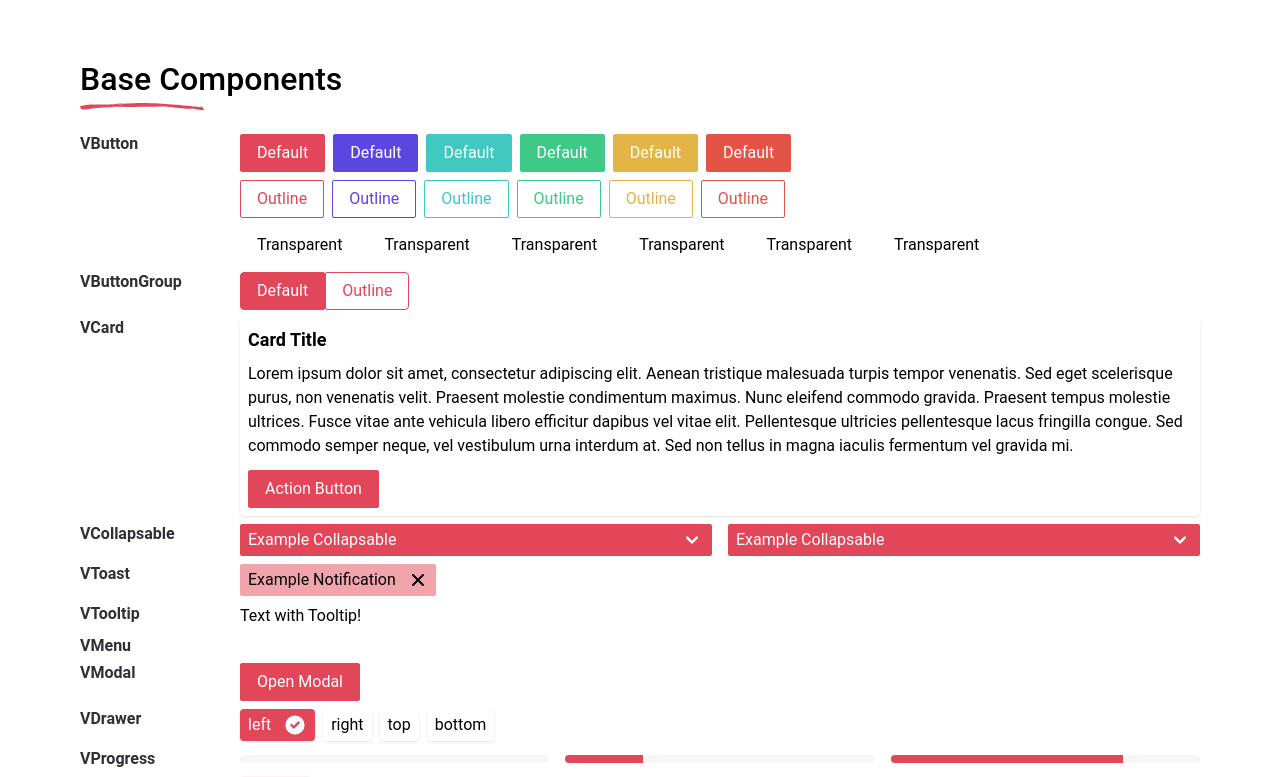
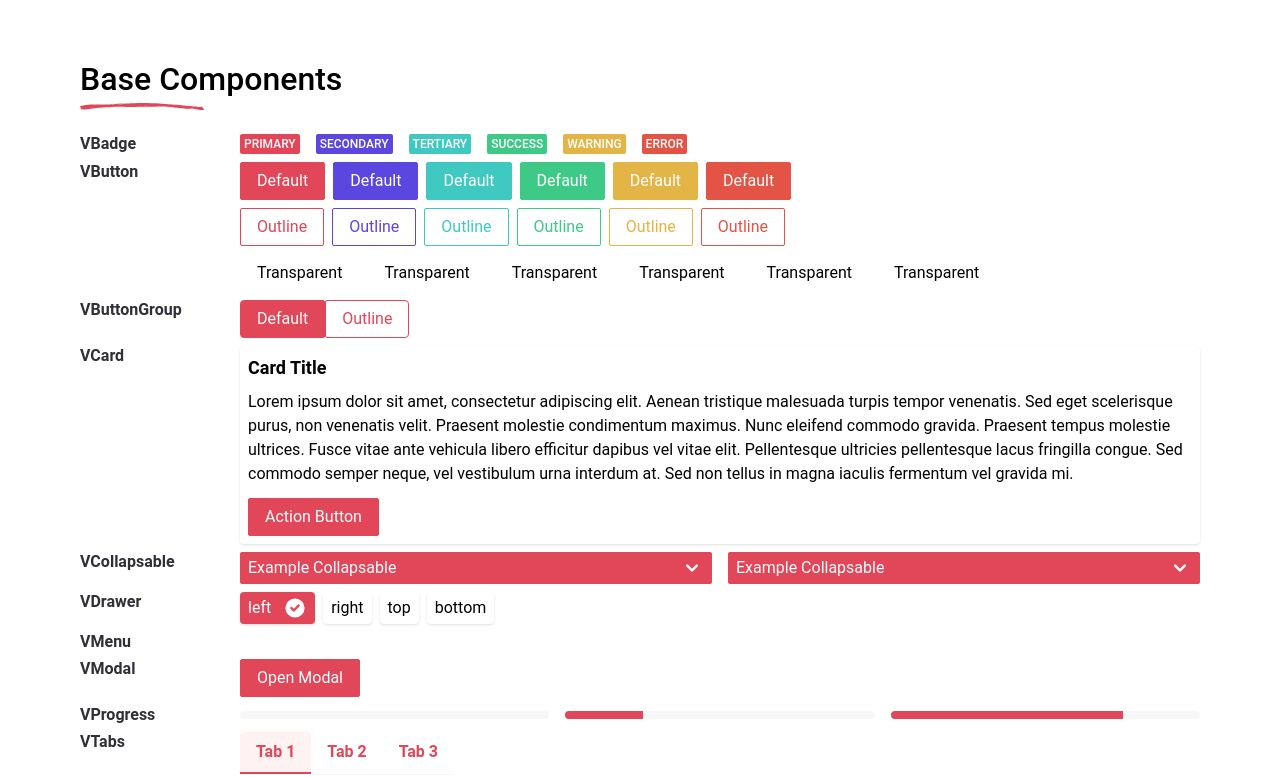
Before and after one commit to builtbykrit/vue-starter, a Vue app: page / in a window 1280 px wide. Shown: the part 1462-2239 px from the top of the page. Built offline with nearby package versions, Linux system fonts and the light colour scheme.

Commit message:
Created VBadge Component

```diff
--- /dev/null
+++ b/src/components/_library/general/VBadge.vue
@@ -0,0 +1,32 @@
+<template>
+  <div :class="[variantStyles, 'rounded-sm v-overline-xs py-px px-1']">
+    <slot></slot>
+  </div>
+</template>
+
+<script setup>
+import { computed } from "vue"
+
+const props = defineProps({
+  color: { type: String, default: "primary" },
+})
+
+// Update variant styles to match app
+// Remember to write out everything so PurgeCSS doesn't remove them
+const variantStyles = computed(() => {
+  switch (props.color) {
+    default:
+      return "bg-primary-500 text-white"
+    case "secondary":
+      return "bg-secondary-500 text-white"
+    case "tertiary":
+      return "bg-tertiary-500 text-white"
+    case "success":
+      return "bg-success-500 text-white"
+    case "warning":
+      return "bg-warning-500 text-white"
+    case "error":
+      return "bg-error-500 text-white"
+  }
+})
+</script>
--- a/src/views/sandbox/FormControlComponents.vue
+++ b/src/views/sandbox/FormControlComponents.vue
@@ -168,7 +168,6 @@ import useVuelidate from "@vuelidate/core"
 import PaintUnderline from "@/assets/paint-underline.svg"
 import SandboxRow from "@/views/sandbox/SandboxRow.vue"
 
-
 const selectItems = [
   { text: "Item 1", value: 1 },
   { text: "Item 2", value: 2 },
--- a/src/views/sandbox/GeneralComponents.vue
+++ b/src/views/sandbox/GeneralComponents.vue
@@ -2,6 +2,15 @@
   <div>
     <h3 class="v-heading-lg">Base Components</h3>
     <PaintUnderline class="text-primary-500 mb-6" />
+
+    <SandboxRow title="VBadge">
+      <VBadge color="primary">Primary</VBadge>
+      <VBadge color="secondary">Secondary</VBadge>
+      <VBadge color="tertiary">Tertiary</VBadge>
+      <VBadge color="success">Success</VBadge>
+      <VBadge color="warning">Warning</VBadge>
+      <VBadge color="error">Error</VBadge>
+    </SandboxRow>
 
     <SandboxRow title="VButton">
       <div class="flex flex-col gap-2">
@@ -58,6 +67,7 @@
         </template>
       </VCard>
     </SandboxRow>
+
     <SandboxRow title="VCollapsable">
       <VCollapsable
         button="Example Collapsable"
@@ -82,15 +92,17 @@
         elementum vitae varius at, lacinia tincidunt arcu."
       </VCollapsable>
     </SandboxRow>
-    <SandboxRow title="VToast">
-      <VToast :notification="{ message: 'Example Notification' }" />
+
+    <SandboxRow title="VDrawer">
+      <VRadioGroup
+        v-model="state.drawerLocation"
+        :items="['left', 'right', 'top', 'bottom']"
+        horizontal
+        @update:model-value="state.showDrawer = true"
+      />
+      <VDrawer v-model="state.showDrawer" :position="state.drawerLocation" />
     </SandboxRow>
-    <SandboxRow title="VTooltip">
-      <VTooltip>
-        <template #activator>Text with Tooltip!</template>
-        <span>Test Tooltip</span>
-      </VTooltip>
-    </SandboxRow>
+
     <SandboxRow title="VMenu">
       <VMenu :items="menuItems">
         <template #activator>
@@ -98,6 +110,7 @@
         </template>
       </VMenu>
     </SandboxRow>
+
     <SandboxRow title="VModal">
       <VButton @click="state.showModal = true">Open Modal</VButton>
       <VModal
@@ -119,22 +132,26 @@
         </template>
       </VModal>
     </SandboxRow>
-    <SandboxRow title="VDrawer">
-      <VRadioGroup
-        v-model="state.drawerLocation"
-        :items="['left', 'right', 'top', 'bottom']"
-        horizontal
-        @update:model-value="state.showDrawer = true"
-      />
-      <VDrawer v-model="state.showDrawer" :position="state.drawerLocation" />
-    </SandboxRow>
+
     <SandboxRow title="VProgress">
       <VProgress indeterminate />
       <VProgress percentage="25" />
       <VProgress percentage="75" />
     </SandboxRow>
+
     <SandboxRow title="VTabs">
       <VTabs :tabs="['Tab 1', 'Tab 2', 'Tab 3']" />
+    </SandboxRow>
+
+    <SandboxRow title="VToast">
+      <VToast :notification="{ message: 'Example Notification' }" />
+    </SandboxRow>
+
+    <SandboxRow title="VTooltip">
+      <VTooltip>
+        <template #activator>Text with Tooltip!</template>
+        <span>Test Tooltip</span>
+      </VTooltip>
     </SandboxRow>
   </div>
 </template>
```
